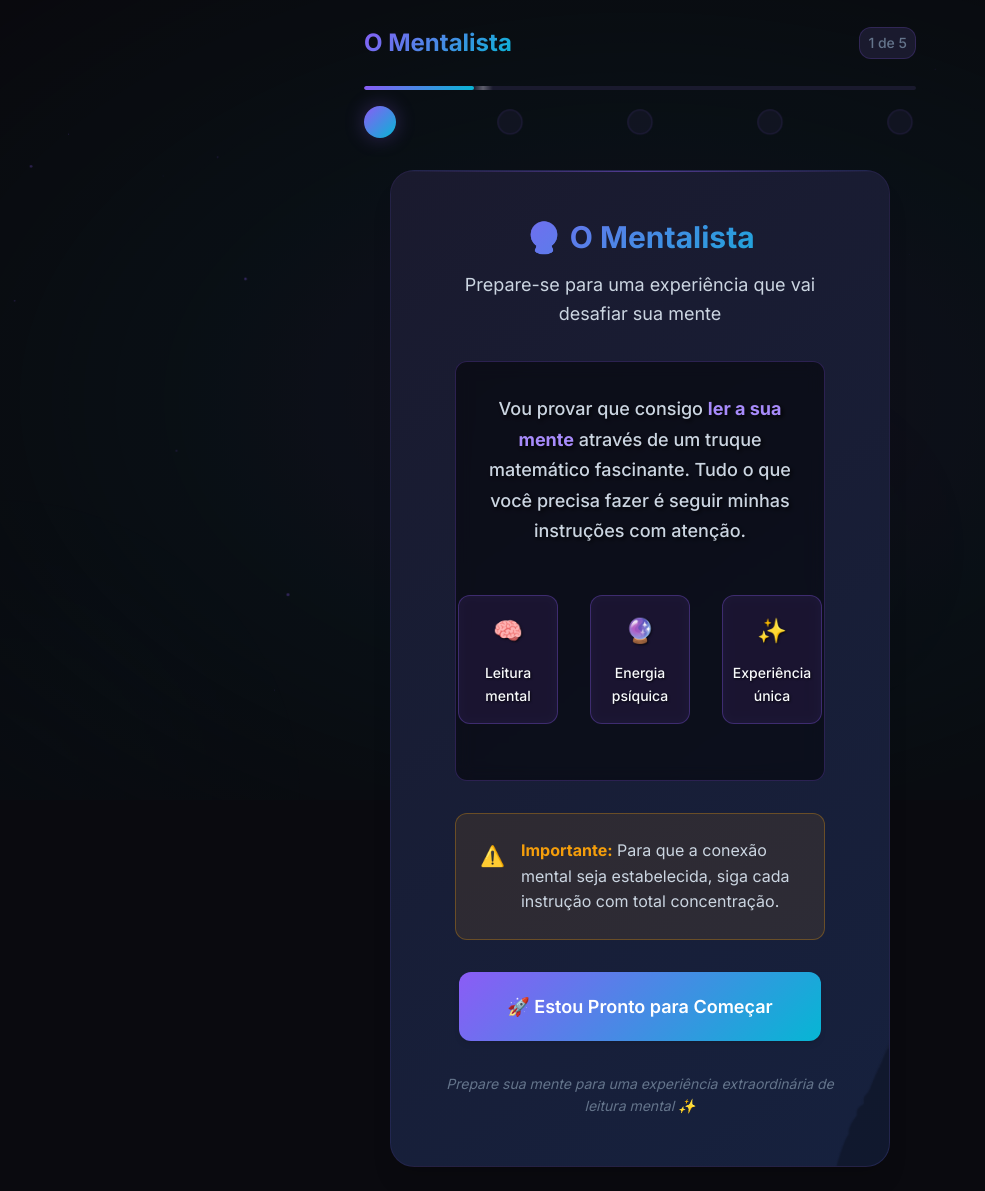
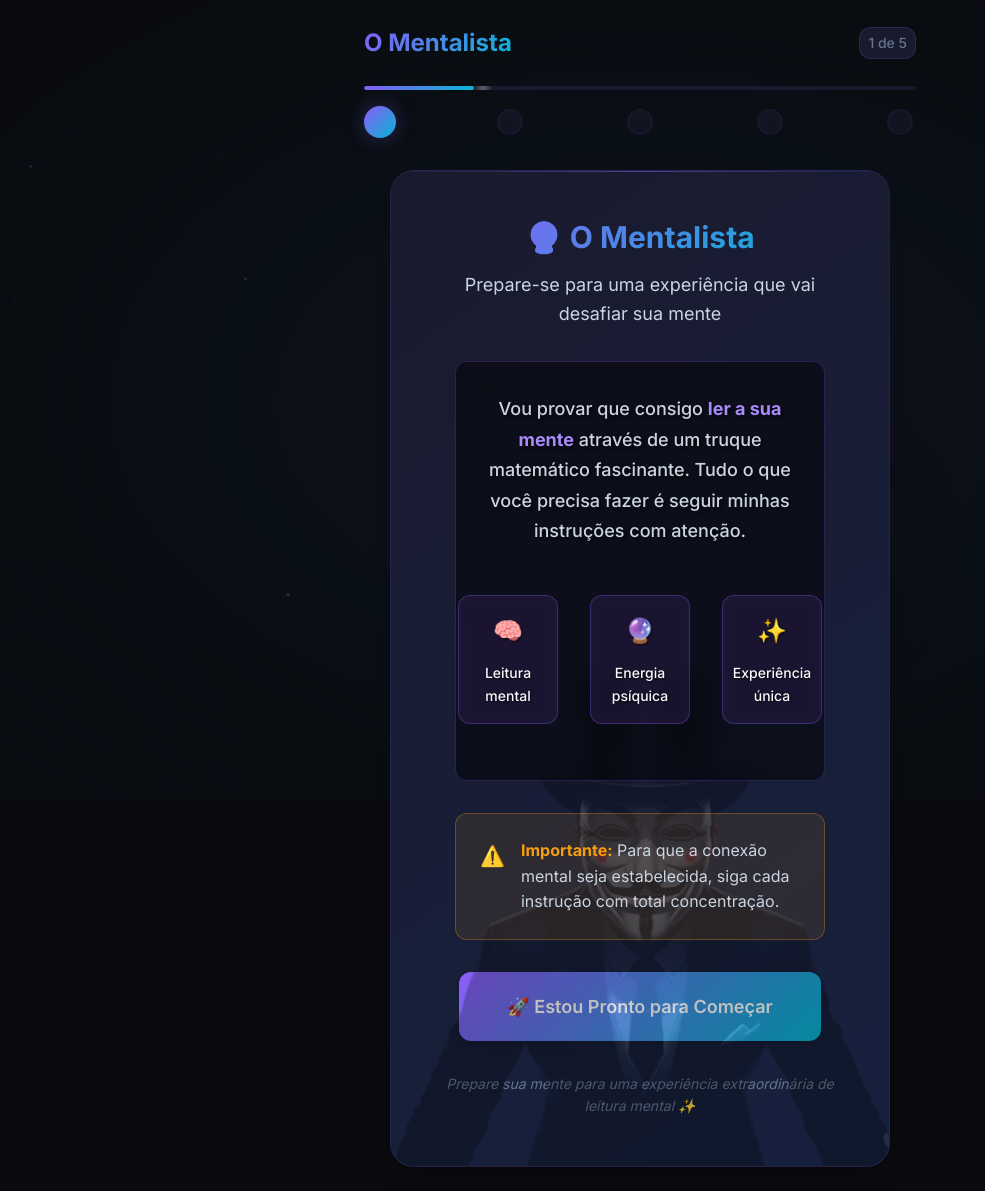
Before and after one commit to davidassef/OMentalista, a React (Vite) app: page / in a window 1280 px wide. Shown: the whole page, without its empty margins (0-985 px from the left). Built offline with nearby package versions, Linux system fonts and the light colour scheme.

Commit message:
- Reposicionamento da imagem do mentalista

```diff
--- a/src/components/steps/WelcomeStep.css
+++ b/src/components/steps/WelcomeStep.css
@@ -9,7 +9,7 @@
 .mentalista-background {
   position: absolute;     /* Posicionamento absoluto */
   bottom: 0;             /* Alinha ao fundo do container */
-  left: 50%;             /* Centraliza horizontalmente */
+  left: -39%;             /* Centraliza horizontalmente */
   transform: translateX(-50%); /* Ajuste fino da centralização */
   width: 75vw;           /* Aumenta para 75% da largura da viewport */
   height: 70vh;          /* Aumenta para 70% da altura da viewport */
```
